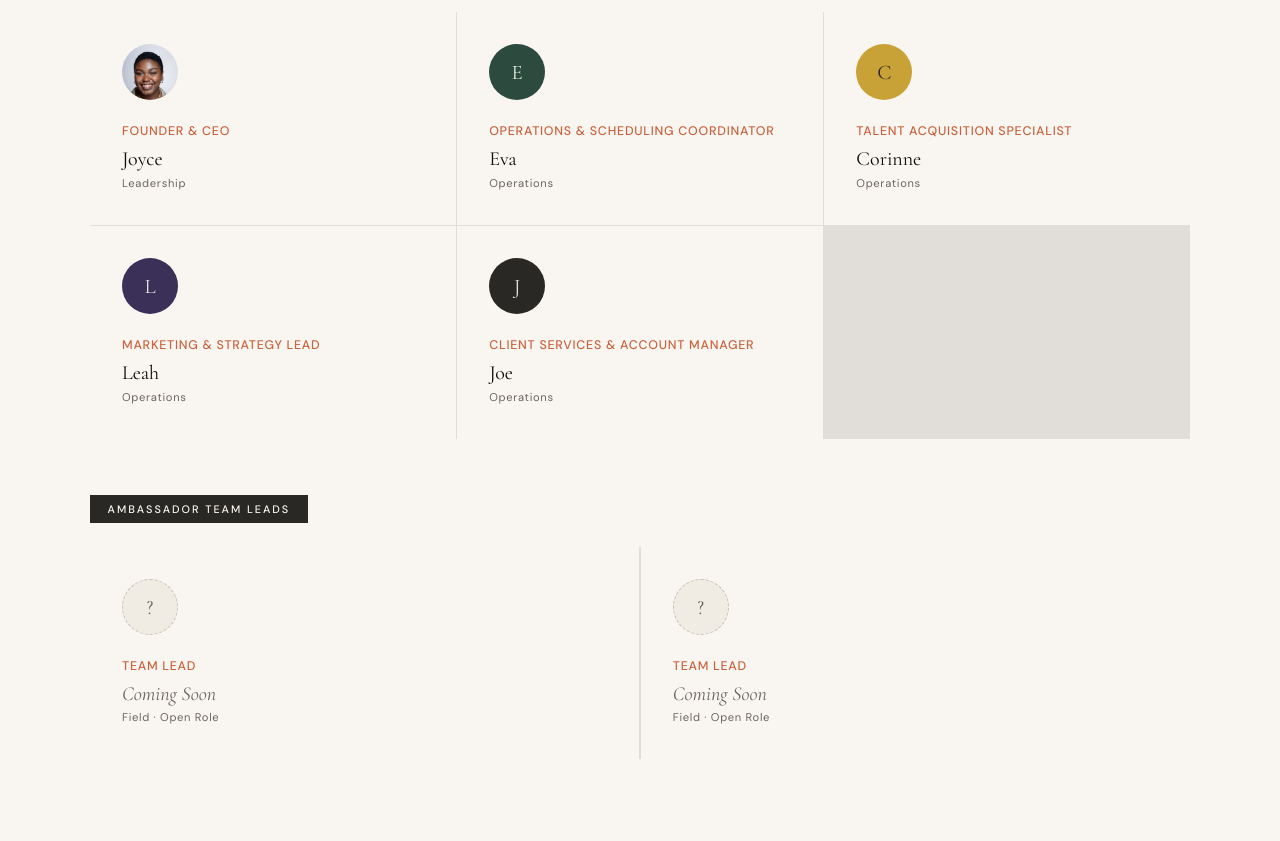
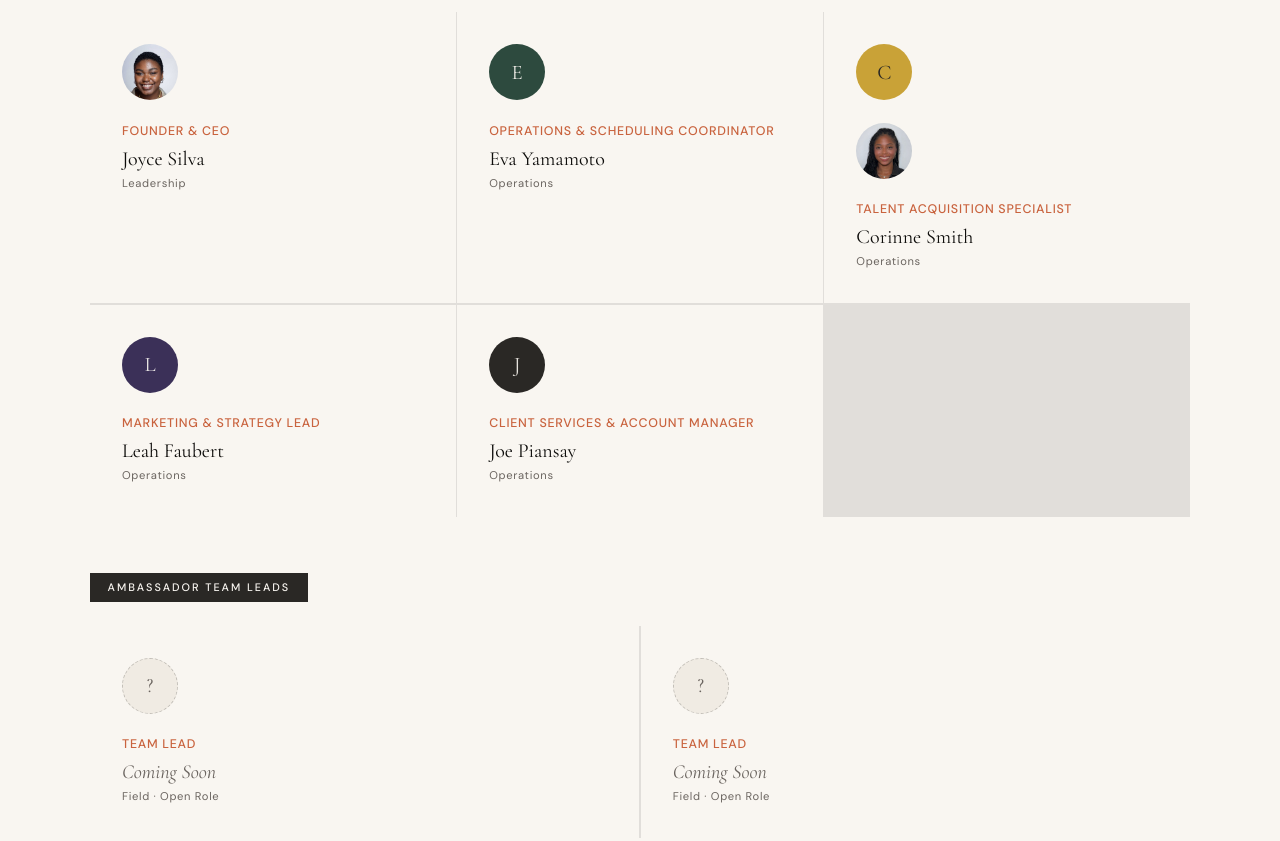
Before and after one commit to silvadesjo/Elles-Staffing, a plain HTML site: page index.html in a window 1280 px wide. Shown: the part 6180-7021 px from the top of the page. Drawn offline with nearby package versions, Linux system fonts and the light colour scheme.

Commit message:
Add files via upload

```diff
--- a/index.html
+++ b/index.html
@@ -1163,33 +1163,34 @@
     <div class="team-layer-label">Leadership &amp; Operations</div>
     <div class="team-grid">
       <div class="team-card">
-        <div class="team-avatar photo"><img src="Pinpoint_LT_4456.jpg" alt="Joyce" /></div>
+        <div class="team-avatar photo"><img src="Pinpoint_LT_4456.jpg" alt="Joyce Silva" /></div>
         <div class="team-role">Founder &amp; CEO</div>
-        <div class="team-name">Joyce</div>
+        <div class="team-name">Joyce Silva</div>
         <div class="team-layer-badge">Leadership</div>
       </div>
       <div class="team-card">
         <div class="team-avatar ops">E</div>
         <div class="team-role">Operations &amp; Scheduling Coordinator</div>
-        <div class="team-name">Eva</div>
+        <div class="team-name">Eva Yamamoto</div>
         <div class="team-layer-badge">Operations</div>
       </div>
       <div class="team-card">
         <div class="team-avatar talent">C</div>
+        <div class="team-avatar photo"><img src="Corinne-headshot.jpg" alt="Corinne Smith" /></div>
         <div class="team-role">Talent Acquisition Specialist</div>
-        <div class="team-name">Corinne</div>
+        <div class="team-name">Corinne Smith</div>
         <div class="team-layer-badge">Operations</div>
       </div>
       <div class="team-card">
         <div class="team-avatar marketing">L</div>
         <div class="team-role">Marketing &amp; Strategy Lead</div>
-        <div class="team-name">Leah</div>
+        <div class="team-name">Leah Faubert</div>
         <div class="team-layer-badge">Operations</div>
       </div>
       <div class="team-card">
         <div class="team-avatar client">J</div>
         <div class="team-role">Client Services &amp; Account Manager</div>
-        <div class="team-name">Joe</div>
+        <div class="team-name">Joe Piansay</div>
         <div class="team-layer-badge">Operations</div>
       </div>
     </div>
@@ -1237,7 +1238,7 @@
         </div>
         <div class="contact-item">
           <span class="contact-item-label">Email</span>
-          <span>joyce@ellesstaffing.ca</span>
+          <span>hello@ellesstaffing.ca</span>
         </div>
         <div class="contact-item">
           <span class="contact-item-label">Follow</span>
```
Also changed, not shown: Corinne-headshot.jpg (added).
